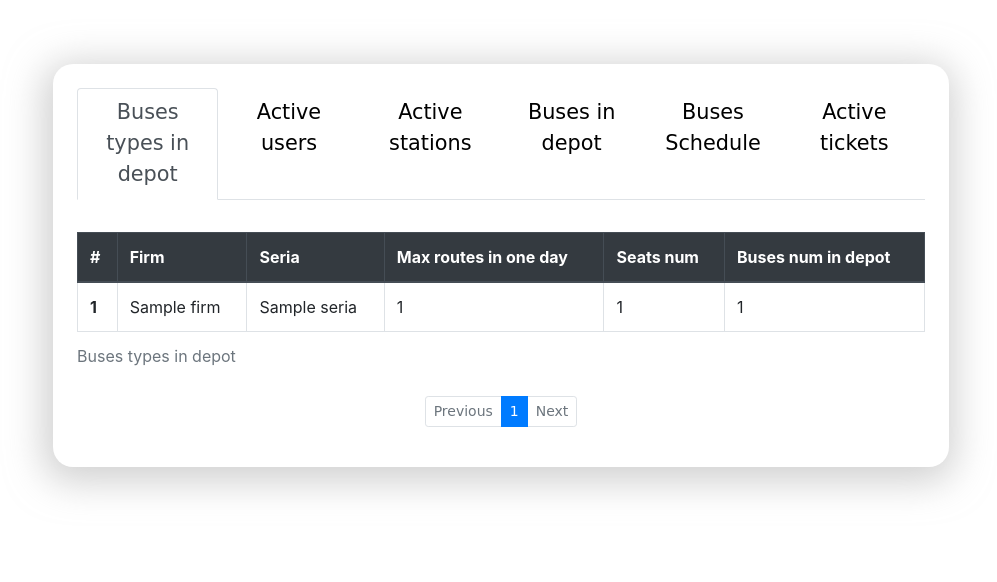
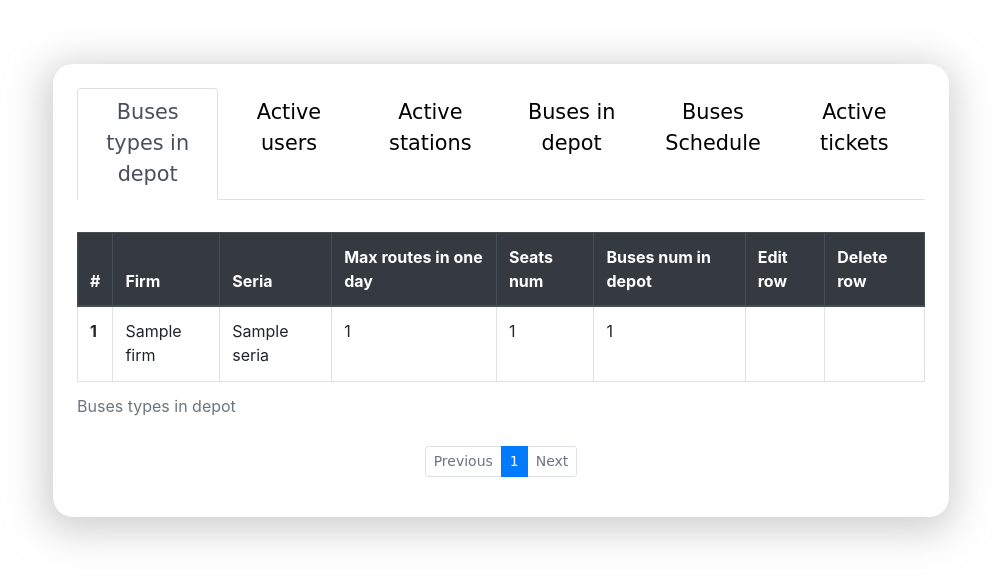
Before and after one commit to Mernus/db_volsu, a Django app: template templates/database.html in a window 1280 px wide. Shown: the top 582 px of the page, without its empty margins (139-1136 px from the left). Run offline with Django 3.2, Linux system fonts and the light colour scheme; the template is opened without the code that fills it: most values are stand-ins (such as "Sample title", 1, 10 or a date in 2020); some libraries are stand-ins or nearby versions; some web fonts are replaced.

Commit message:
table update

```diff
--- a/db_volsu/static/database_page/css/style.css
+++ b/db_volsu/static/database_page/css/style.css
@@ -27,3 +27,14 @@ a:hover {
 #menu {
     margin-bottom: 2em;
 }
+
+.svg-icons {
+    -webkit-flex-basis: 15%;
+    flex-basis: 15%;
+    height: 50px;
+    display: block;
+    text-align: center;
+    line-height: 50px;
+    color: #000;
+    border-radius: 0 10px 10px 0;
+}
--- a/templates/database.html
+++ b/templates/database.html
@@ -59,6 +59,8 @@
                     <th scope="col">Max routes in one day</th>
                     <th scope="col">Seats num</th>
                     <th scope="col">Buses num in depot</th>
+                    <th scope="col">Edit row</th>
+                    <th scope="col">Delete row</th>
                 </tr>
                 </thead>
                 <tbody>
@@ -70,6 +72,8 @@
                         <td>{{ row.day_route_num }}</td>
                         <td>{{ row.seats_num }}</td>
                         <td>{{ row.num_in_depot }}</td>
+                        <td><span class="svg-icons"><i class="fa fa-trash-alt" aria-hidden="true"></i></span></td>
+                        <td><span class="svg-icons"><i class="far fa-edit" aria-hidden="true"></i></span></td>
                     </tr>
                 {% endfor %}
                 </tbody>
```
